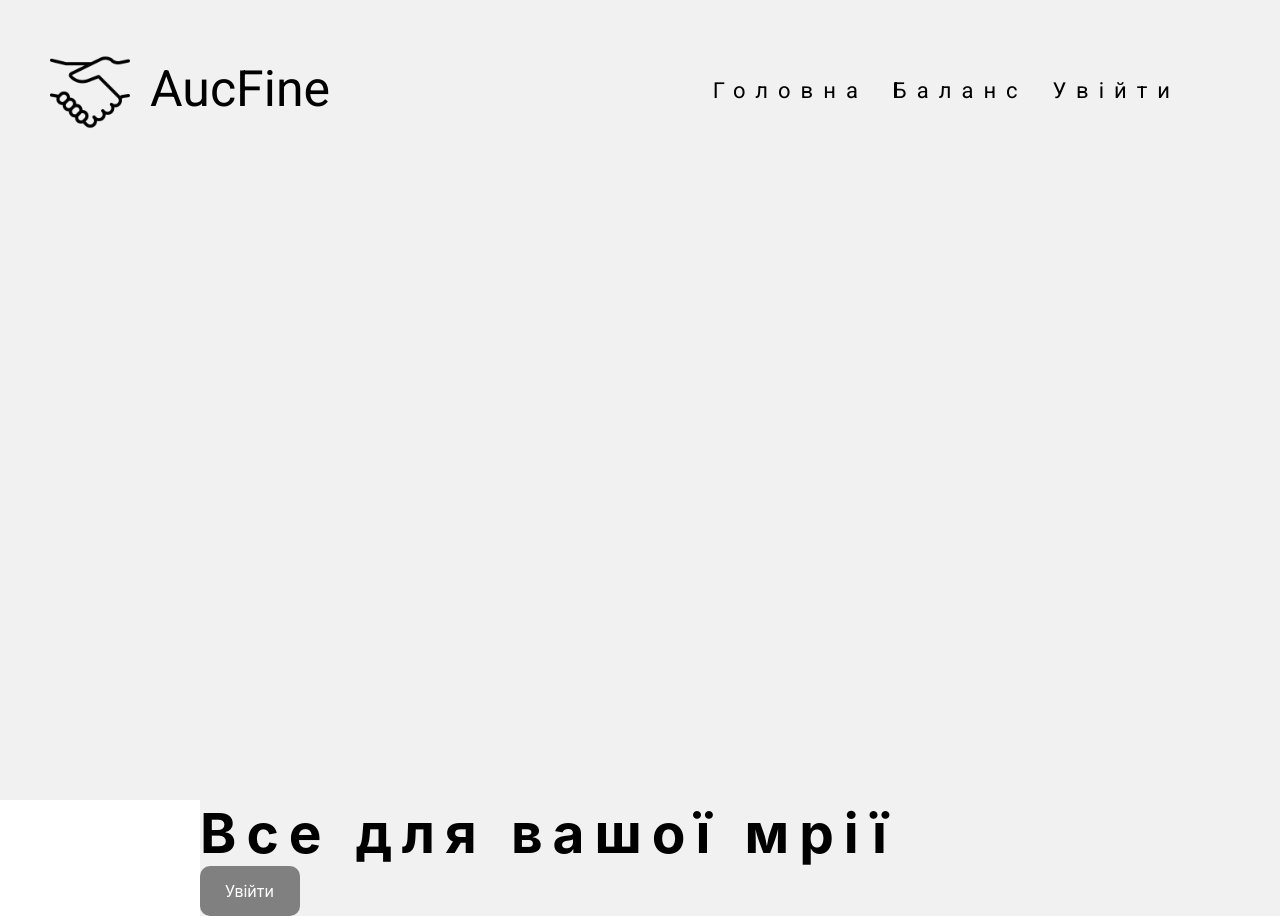
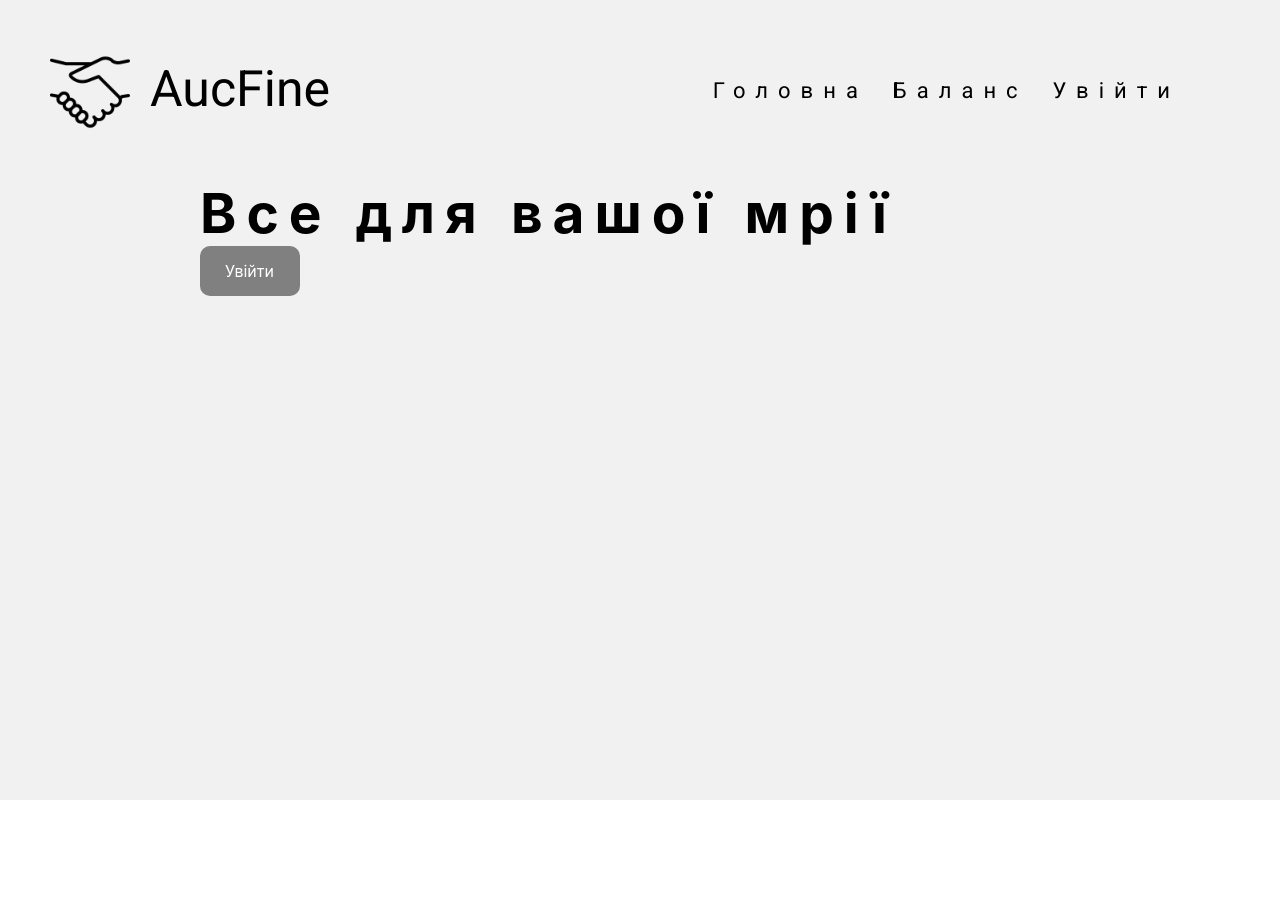
Before and after one commit to bohdan-krupa/auction, a Nuxt app: page / in a window 1280 px wide. After the commit the page ends 800 px from the top, so only its background shows below. Built offline with nearby package versions, Linux system fonts and the light colour scheme.

Commit message:
Correct update

```diff
--- a/pages/index.vue
+++ b/pages/index.vue
@@ -1,6 +1,6 @@
 <template>
-  <div class="container">
-    <div>
+<section>
+    <div class="component">
       <AppNavigation />
       <nuxt />
     </div>
@@ -10,7 +10,7 @@
         <nuxt-link to="/">Увійти</nuxt-link>
       </div>
     </div>
-  </div>
+</section>
 </template>
 
 <script>
@@ -23,9 +23,6 @@ export default {
 };
 </script>
 <style scoped>
-div {
-  background: #f1f1f1;
-}
 .main {
   display: flex;
   justify-content: flex-start;
@@ -50,7 +47,8 @@ a {
   color: #fff;
   margin-left: 25px;
 }
-.container {
+section {
   height: 100vh;
+  background: #f1f1f1;
 }
 </style>
```
